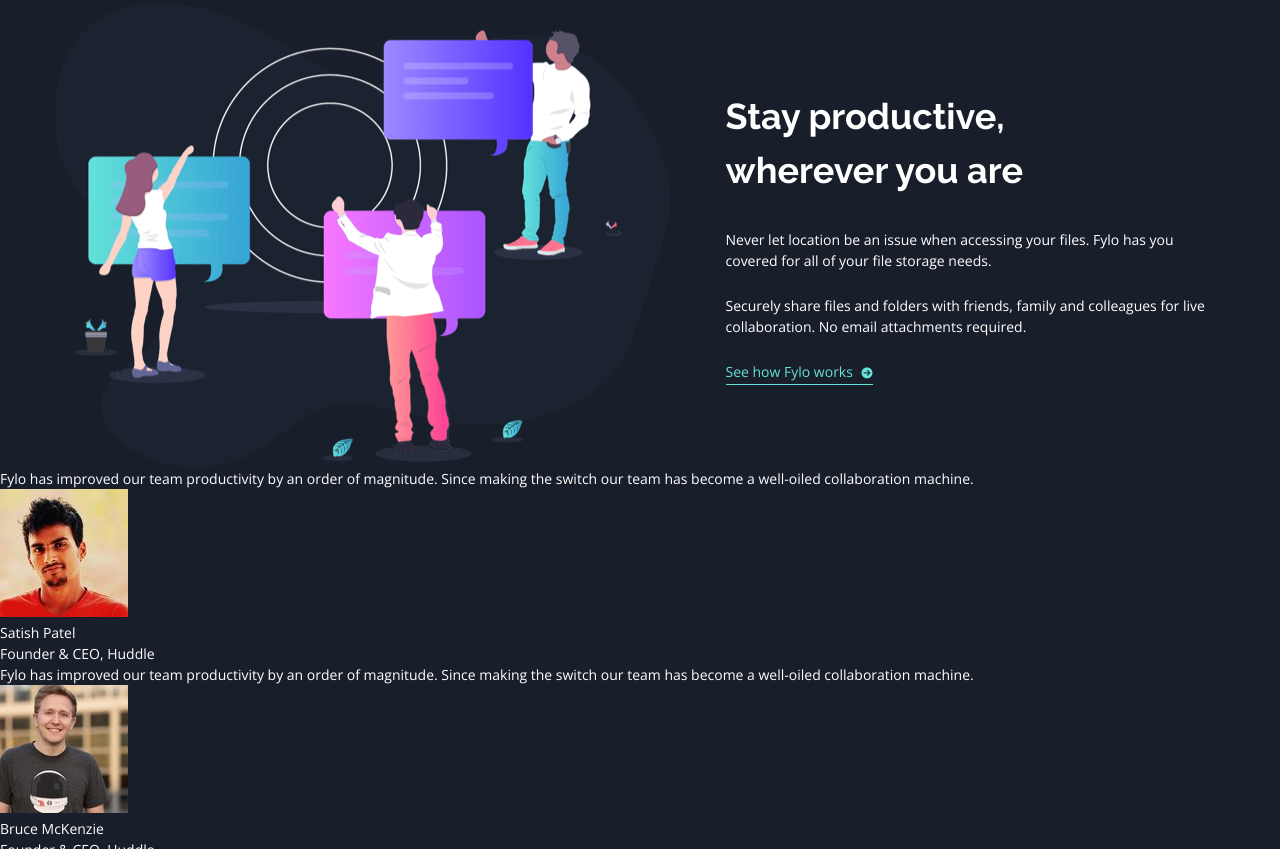
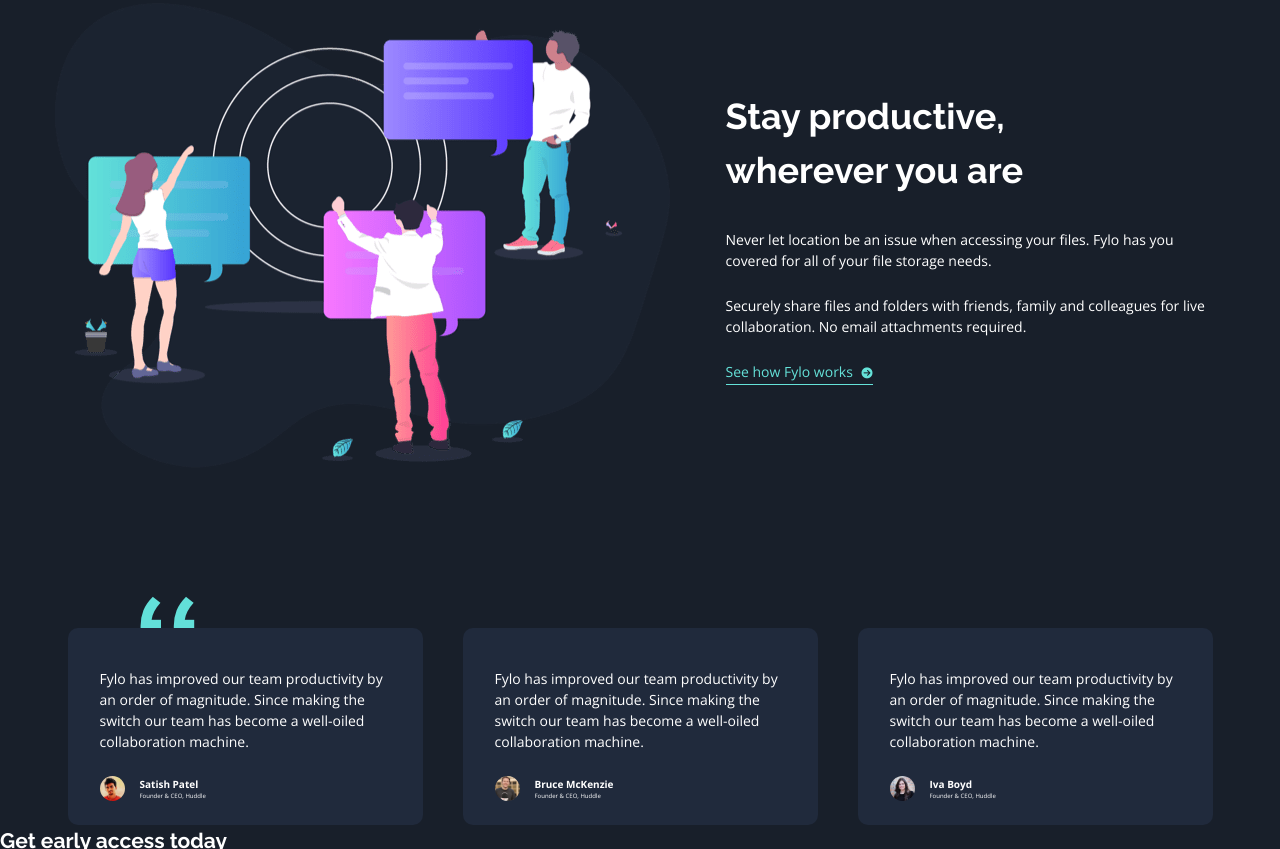
Before and after one commit to ana-coimbra/fylo-dark-theme-landing-page, a plain HTML site: page index.html in a window 1280 px wide. Shown: the part 1951-2800 px from the top of the page. Drawn offline with nearby package versions, Linux system fonts and the light colour scheme.

Commit message:
Finish Testimonials Section

```diff
--- a/index.html
+++ b/index.html
@@ -137,8 +137,10 @@
 
           <div class="user">
             <img src="src/images/profile-1.jpg" alt="" />
-            <p>Satish Patel</p>
-            <p>Founder & CEO, Huddle</p>
+            <div>
+              <p class="user-name">Satish Patel</p>
+              <p class="position">Founder & CEO, Huddle</p>
+            </div>
           </div>
         </div>
 
@@ -151,8 +153,10 @@
 
           <div class="user">
             <img src="src/images/profile-2.jpg" alt="" />
-            <p>Bruce McKenzie</p>
-            <p>Founder & CEO, Huddle</p>
+            <div>
+              <p class="user-name">Bruce McKenzie</p>
+              <p class="position">Founder & CEO, Huddle</p>
+            </div>
           </div>
         </div>
 
@@ -165,8 +169,10 @@
 
           <div class="user">
             <img src="src/images/profile-3.jpg" alt="" />
-            <p>Iva Boyd</p>
-            <p>Founder & CEO, Huddle</p>
+            <div>
+              <p class="user-name">Iva Boyd</p>
+              <p class="position">Founder & CEO, Huddle</p>
+            </div>
           </div>
         </div>
       </div>
--- a/src/style.css
+++ b/src/style.css
@@ -82,6 +82,7 @@ h3 {
   background: url("images/bg-curvy-desktop.svg");
   background-repeat: no-repeat;
   background-position: bottom;
+  background-size: 100%;
   background-color: var(--introEmailBackgroundBlue);
   display: grid;
   grid-template-columns: 720px;
@@ -168,6 +169,48 @@ h3 {
   cursor: pointer;
 }
 
+/* Testimonials Section */
+
+.testimonials-section {
+  background: url("images/bg-quotes.png");
+  background-repeat: no-repeat;
+  background-position: 8.75rem 0;
+  display: grid;
+  grid-template-columns: repeat(3, 355px);
+  grid-gap: 2.5rem;
+  justify-content: center;
+  margin-top: 8rem;
+  padding-top: 2rem;
+}
+
+.testimonial {
+  background-color: var(--testimonialsBackgroundBlue);
+  border-radius: 10px;
+  padding: 2.5rem 2rem 1.5rem;
+}
+
+.user {
+  display: grid;
+  align-items: center;
+  grid-template-columns: auto 1fr;
+  grid-gap: 15px;
+  margin-top: 1.5rem;
+}
+
+.user img {
+  border-radius: 50%;
+  width: 25px;
+}
+
+.user-name {
+  font-size: 10px;
+  font-weight: 700;
+}
+
+.position {
+  font-size: 6px;
+}
+
 /* Footer */
 
 .attribution {
@@ -184,9 +227,3 @@ h3 {
 .attribution a:hover {
   color: #fff;
 }
-/*
-@media only screen and (min-width: 1440px) {
-  .nav {
-    width: 1440px;
-  }
-} */
```
